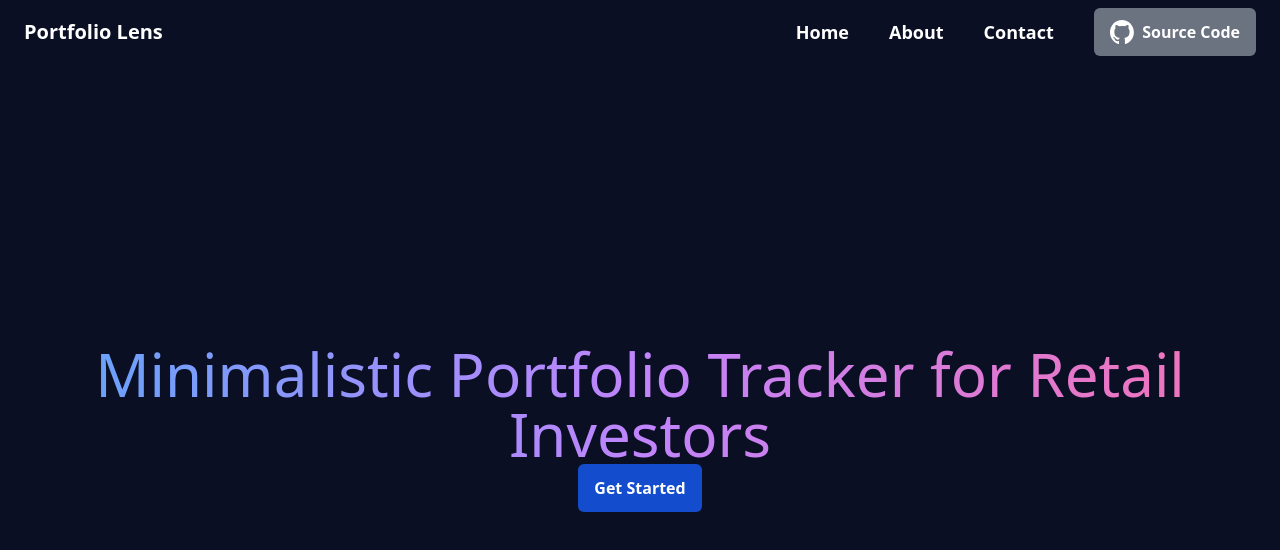
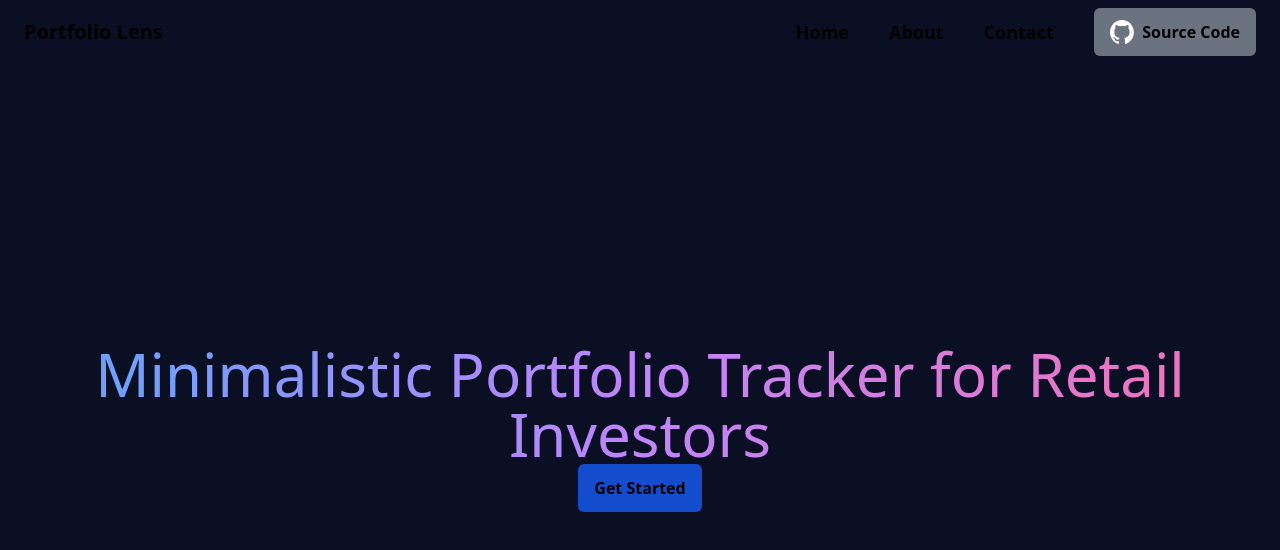
Before and after one commit to zwnkoko/PortfolioLens, a React (Vite) app: page / in a window 1280 px wide. Shown: the top 550 px of the page. Built offline with nearby package versions, Linux system fonts and the light colour scheme.

Commit message:
remove unnecessary css

```diff
--- a/src/components/Button.tsx
+++ b/src/components/Button.tsx
@@ -17,7 +17,7 @@ const Button = ({ value, prefix, altPrefix, onClick, variant = "primary" }: Prop
   return (
     <button
       type="button"
-      className={`text-white font-bold rounded-md py-3 px-4 ${variantClasses[variant]}`}
+      className={`font-bold rounded-md py-3 px-4 ${variantClasses[variant]}`}
       id={value}
       onClick={onClick}
     >
--- a/src/components/NavBar.tsx
+++ b/src/components/NavBar.tsx
@@ -19,7 +19,7 @@ const NavBar = () => {
       <>
 
       {/* Default Nav bar*/}
-      <nav className="text-white font-bold text-lg pt-2 hidden md:block">
+      <nav className="font-bold text-lg pt-2 hidden md:block">
         <div className="flex justify-between items-center ">
           <h1 className="lg:text-xl">
             Portfolio Lens
@@ -48,7 +48,7 @@ const NavBar = () => {
       </nav>
 
       {/* Mobile hamburger Nav bar*/}
-      <nav className="flex justify-between items-center text-white font-bold md:hidden pt-4">
+      <nav className="flex justify-between items-cente font-bold md:hidden pt-4">
         {/* Hamburger Icon */}
         <div className="">
           <svg xmlns="http://www.w3.org/2000/svg" viewBox="0 0 24 24" fill="currentColor" className="size-6">
```
